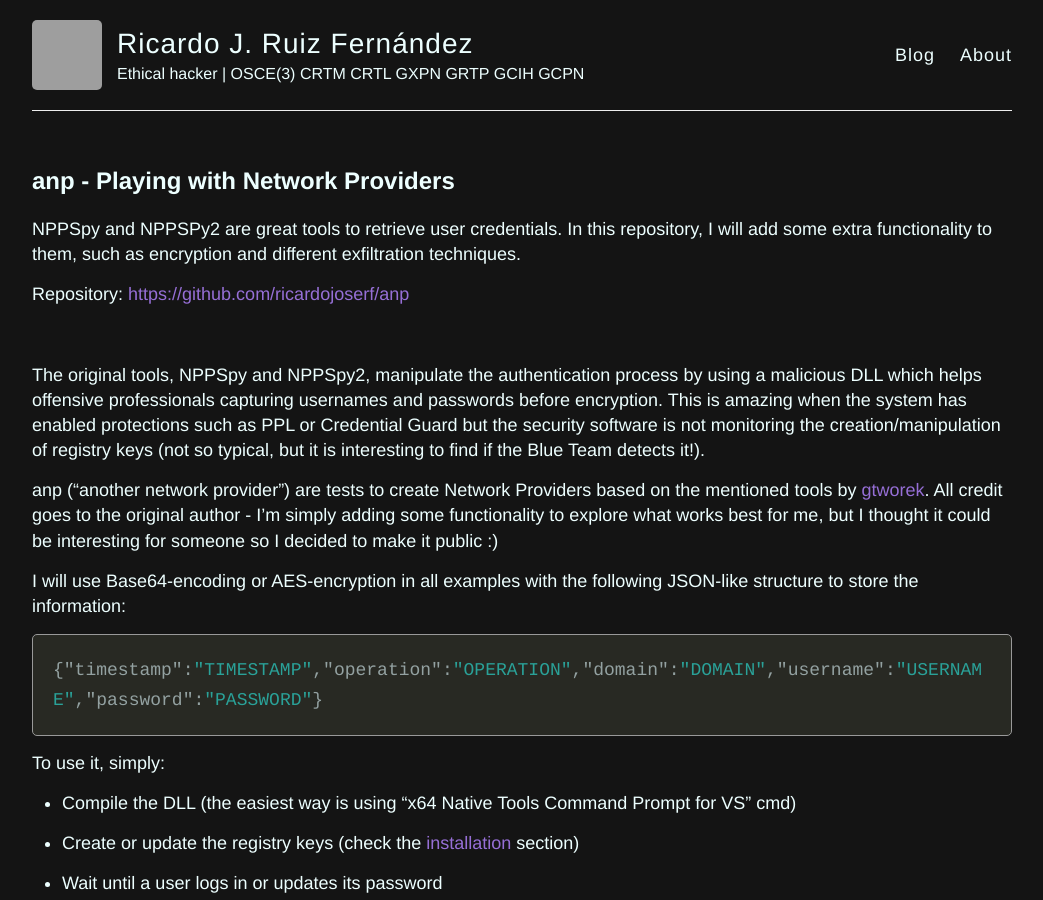
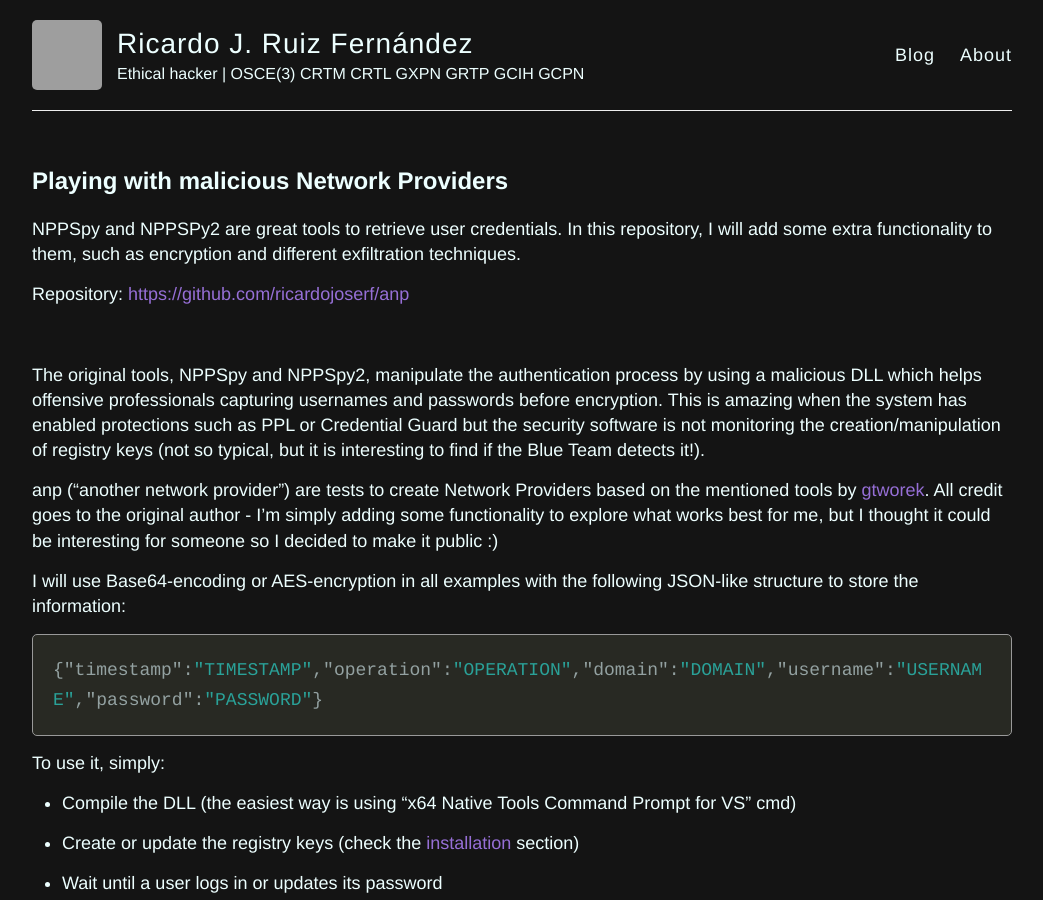
Before and after one commit to ricardojoserf/ricardojoserf.github.io, a Jekyll site: the page built from _posts/2025-4-16-anp.md, in a window 1280 px wide and 900 px high. Shown: the whole window, without its empty margins (118-1161 px from the left). Built offline with Jekyll 4.4.1, drawn with Linux system fonts in a browser that asks for light colours; grey boxes are pictures that could not be loaded.

Commit message:
Update 2025-4-16-anp.md

```diff
--- a/_posts/2025-4-16-anp.md
+++ b/_posts/2025-4-16-anp.md
@@ -1,6 +1,6 @@
 ---
 layout: post
-title: anp - Playing with Network Providers
+title: Playing with malicious Network Providers
 excerpt_separator: <!--more-->
 ---
 
@@ -9,7 +9,7 @@
 <!--more-->
 
 
-Repository: [https://github.com/ricardojoserf/anp](https://github.com/ricardojoserf/anp)
+Repository: [https://github.com/ricardojoserf/anp](https://github.com/ricardojoserf/network-providers)
 
 <br>
 
```
